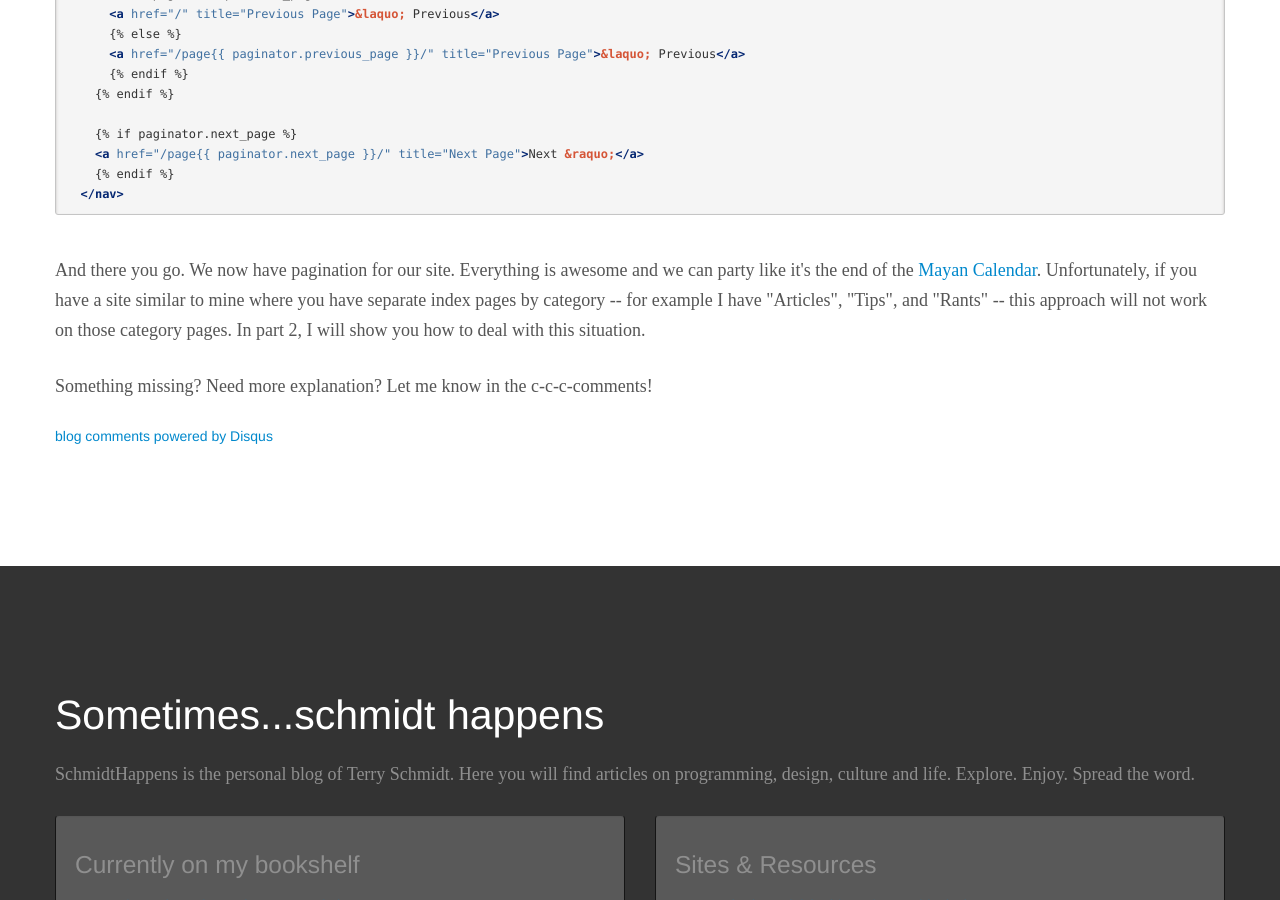
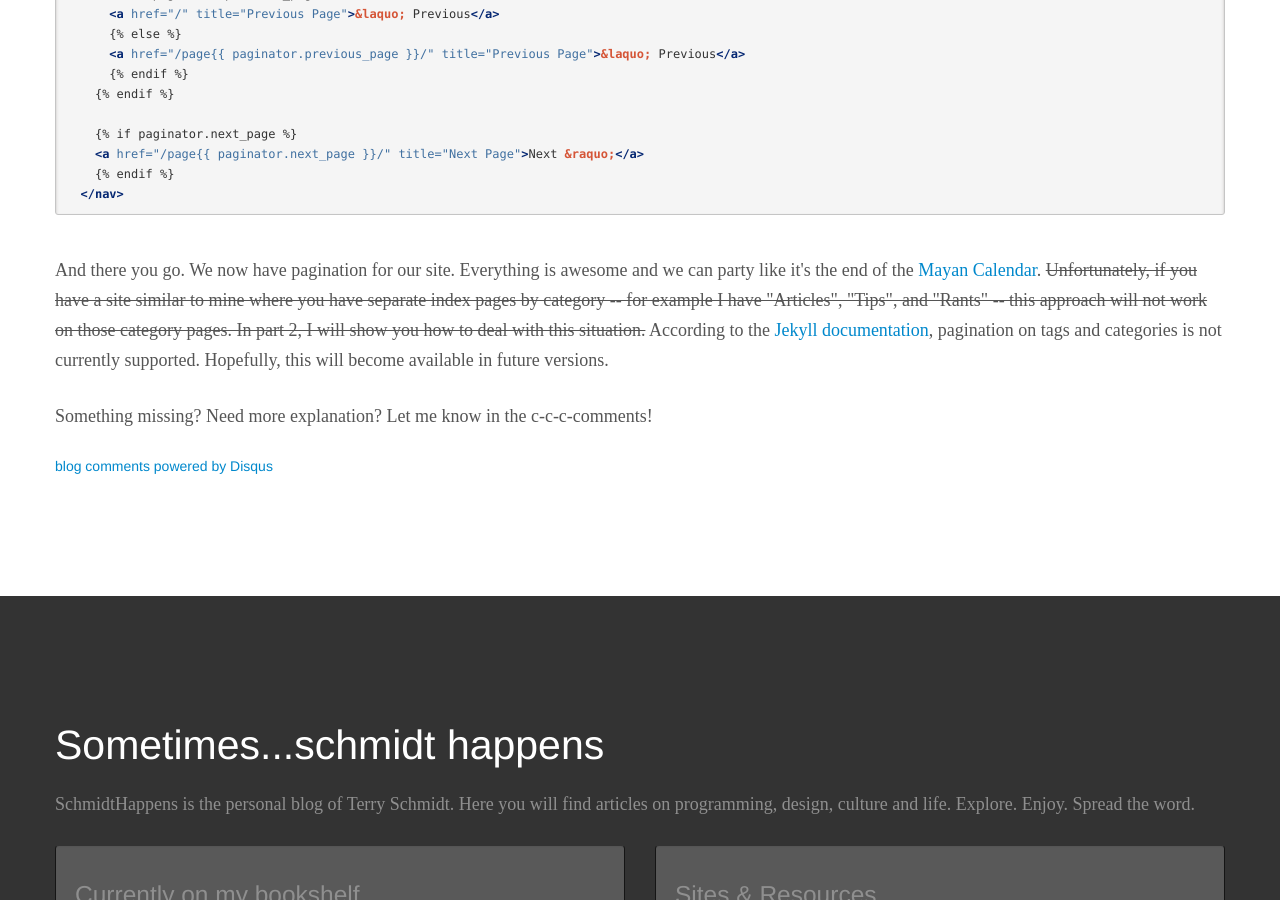
Before and after one commit to tschmidt/tschmidt.github.com, a Jekyll site: the page built from _posts/articles/2012-01-11-setup-pagination-for-jekyll-driven-sites.html, in a window 1280 px wide and 900 px high, scrolled down 3056 px. Built offline with Jekyll 4.4.1, drawn with Linux system fonts in a browser that asks for light colours; nearby versions of some CDN libraries; Markdown is read by kramdown in place of the engine named in the settings; comment, search, counter and statistics services are not loaded.

Commit message:
Update jeykyll pagination post

```diff
--- a/_posts/articles/2012-01-11-setup-pagination-for-jekyll-driven-sites.html
+++ b/_posts/articles/2012-01-11-setup-pagination-for-jekyll-driven-sites.html
@@ -175,10 +175,11 @@ comments: true
   <p>
     And there you go. We now have pagination for our site. Everything is awesome
     and we can party like it's the end of the <a href="http://en.wikipedia.org/wiki/Maya_calendar#Long_Count" target="_blank">Mayan Calendar</a>.
-    Unfortunately, if you have a site similar to mine where you have separate index
+    <del>Unfortunately, if you have a site similar to mine where you have separate index
     pages by category -- for example I have "Articles", "Tips", and "Rants" --
     this approach will not work on those category pages. In part 2, I will show you how to deal with this
-    situation.
+    situation.</del> According to the <a href='http://jekyllrb.com/docs/pagination/' target='_blank'>Jekyll documentation</a>, pagination on tags and categories is not currently
+		supported. Hopefully, this will become available in future versions.
   </p>
 
   {% include article_footer.html %}
```
